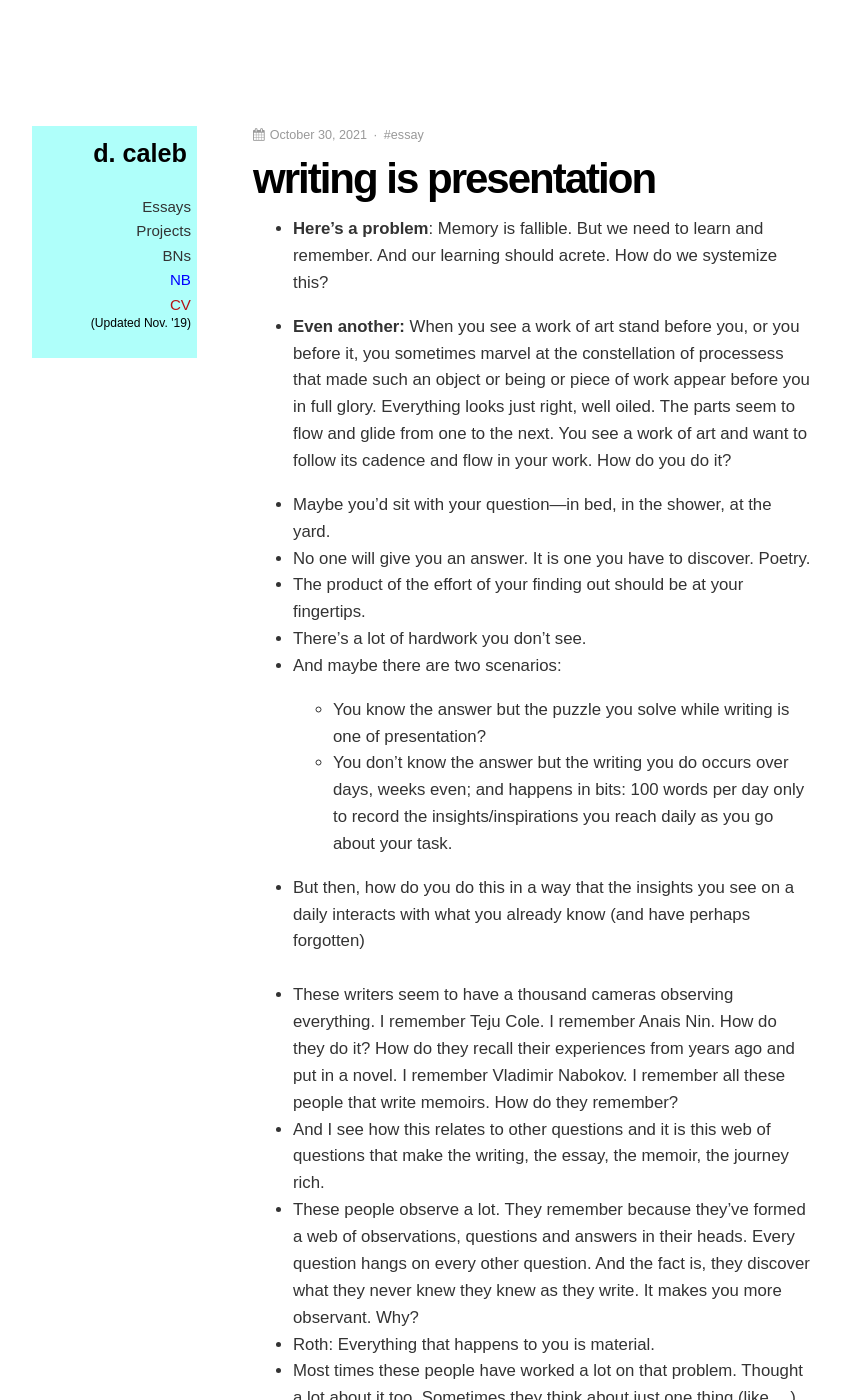
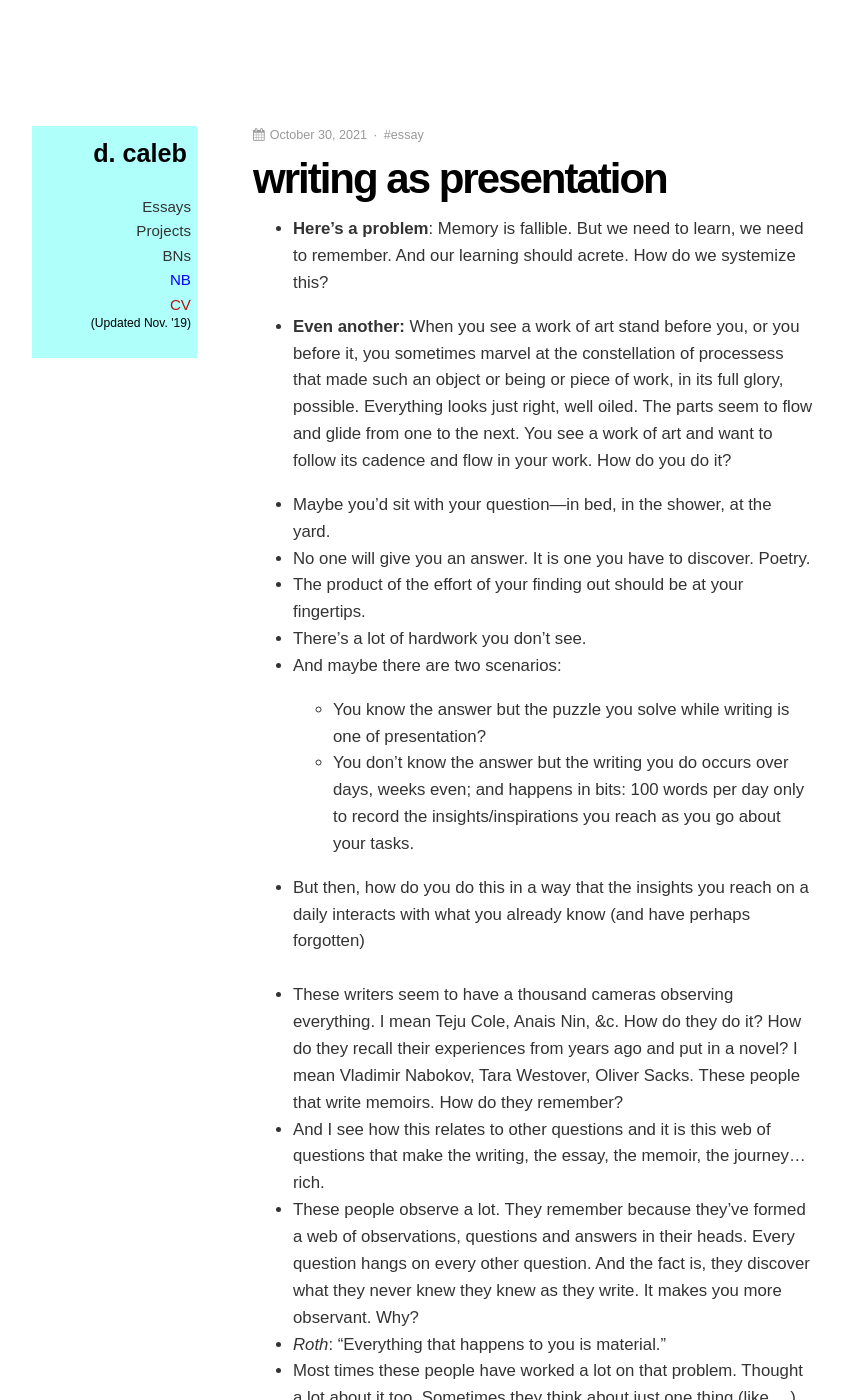
Before and after one commit to dCO2/rococo, a Jekyll site: the page built from _posts/2021-10-30-art-of-the-essay.md, in a window 1280 px wide and 1400 px high. Shown: the whole window, without its empty margins (123-966 px from the left). Built offline with Jekyll 4.4.1, drawn with Linux system fonts in a browser that asks for light colours; some web fonts are replaced; some of the changed text lies outside the part shown.

Commit message:
Make note better

```diff
--- a/_posts/2021-10-30-art-of-the-essay.md
+++ b/_posts/2021-10-30-art-of-the-essay.md
@@ -1,15 +1,15 @@
 ---
 layout: note
-title: "writing is presentation"
+title: "writing as presentation"
 feature-image: /assets/images/
 feature:
 permalink: /:year/:month/:day/:title
 tags: essay
 ---
 
-- **Here's a problem**: Memory is fallible. But we need to learn and remember. And our learning should acrete. How do we systemize this?
+- **Here's a problem**: Memory is fallible. But we need to learn, we need to remember. And our learning should acrete. How do we systemize this?
 
-- **Even another:** When you see a work of art stand before you, or you before it, you sometimes marvel at the constellation of processess that made such an object or being or piece of work appear before you in full glory. Everything looks just right, well oiled. The parts seem to flow and glide from one to the next. You see a work of art and want to follow its cadence and flow in your work. How do you do it?
+- **Even another:** When you see a work of art stand before you, or you before it, you sometimes marvel at the constellation of processess that made such an object or being or piece of work, in its full glory, possible. Everything looks just right, well oiled. The parts seem to flow and glide from one to the next. You see a work of art and want to follow its cadence and flow in your work. How do you do it?
 
 - Maybe you'd sit with your question—in bed, in the shower, at the yard.
 - No one will give you an answer. It is one you have to discover. Poetry.
@@ -17,16 +17,16 @@ tags: essay
 - There's a lot of hardwork you don't see.
 - And maybe there are two scenarios:
     - You know the answer but the puzzle you solve while writing is one of presentation?
-    - You don't know the answer but the writing you do occurs over days, weeks even; and happens in bits: 100 words per day only to record the insights/inspirations you reach daily as you go about your task.
-- But then, how do you do this in a way that the insights you see on a daily interacts with what you already know (and have perhaps forgotten)
+    - You don't know the answer but the writing you do occurs over days, weeks even; and happens in bits: 100 words per day only to record the insights/inspirations you reach as you go about your tasks.
+- But then, how do you do this in a way that the insights you reach on a daily interacts with what you already know (and have perhaps forgotten)
 <br>
-- These writers seem to have a thousand cameras observing everything. I remember Teju Cole. I remember Anais Nin. How do they do it? How do they recall their experiences from years ago and put in a novel. I remember Vladimir Nabokov. I remember all these people that write memoirs. How do they remember?
-- And I see how this relates to other questions and it is this web of questions that make the writing, the essay, the memoir, the journey rich.
+- These writers seem to have a thousand cameras observing everything. I mean Teju Cole, Anais Nin, &c. How do they do it? How do they recall their experiences from years ago and put in a novel? I mean Vladimir Nabokov, Tara Westover, Oliver Sacks. These people that write memoirs. How do they remember?
+- And I see how this relates to other questions and it is this web of questions that make the writing, the essay, the memoir, the journey... rich.
 - These people observe a lot. They remember because they've formed a web of observations, questions and answers in their heads. Every question hangs on every other question. And the fact is, they discover what they never knew they knew as they write. It makes you more observant. Why?
-- Roth: Everything that happens to you is material.
+- _Roth_: "Everything that happens to you is material."
 - Most times these people have worked a lot on that problem. Thought a lot about it too. Sometimes they think about just one thing (like ...) or 6 thinks (like Feynman in the shower, in bed when... )
 - But how do you do it when you have a thousand things to think about. And you cannot seem to keep track of everything?
-- Rilke: Everything is gestation.
+- _Rilke_: "Everything is gestation."
 - Everything is evolution. But if you don't keep track of the evolution of a thought, I don't want to believe that thought will evolve at all. It might be one you're constatly thinking about but what if other more important thoughts must take the stage?
 <br>
 - There is something you want to say but you don't know how to say it. It doesn't have much breadth. It is just a tiny tinie observation but you know it will capture the essence of what it is you observe. So you put it in a poem.
```
Also changed, not shown: other parts of _posts/2021-10-30-art-of-the-essay.md (+2 -2 lines).
